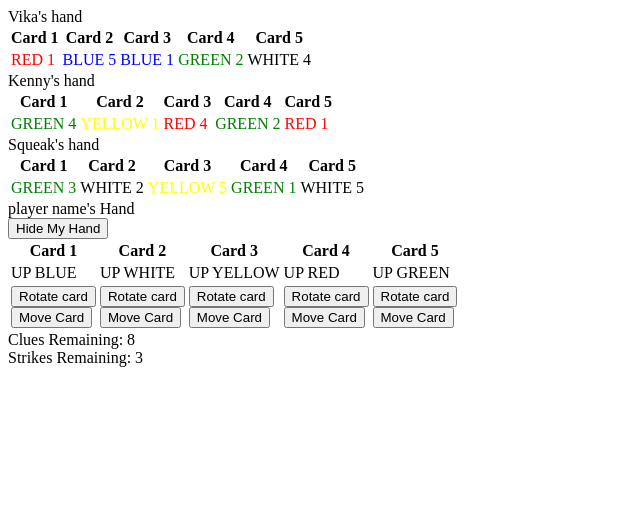
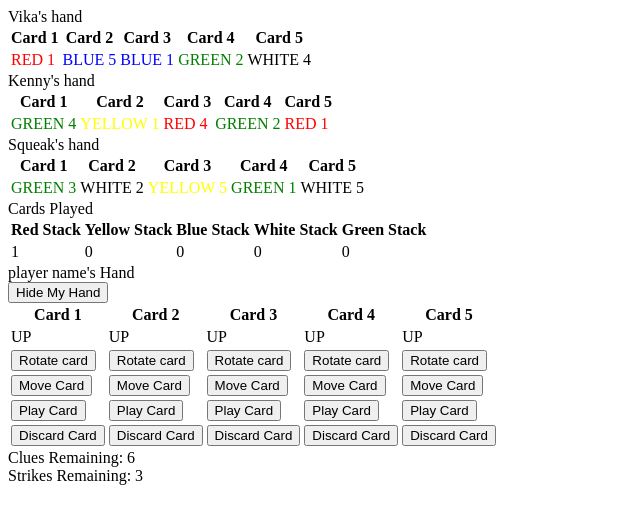
Before and after one commit to ChuckBTaylor/hanabi-frontend, an Angular app: page / in a window 1280 px wide. Shown: the top 524 px of the page, without its empty margins (0-640 px from the left). Built offline with nearby package versions, Linux system fonts and the light colour scheme.

Commit message:
adding inter component logic

```diff
--- a/src/app/components/Cards/my-card.component.html
+++ b/src/app/components/Cards/my-card.component.html
@@ -1,3 +1,3 @@
 <div class='my-card'>
-    {{cardOrientation}} {{cardColor}}
+    {{cardOrientation}}
 </div>
--- a/src/app/components/Hands/my-hand.component.html
+++ b/src/app/components/Hands/my-hand.component.html
@@ -1,31 +1,54 @@
-<div class='my-hand'>
-    <div class='my-hand-header'>
-        {{myName}}'s Hand
-    </div>
-    <div class='my-hand-body'>
-    <button (click)='toggleHand()'>{{showHand ? "Hide My Hand" : "Show My Hand"}}</button>
-       <table class='my-hand-table' *ngIf='showHand && myCards && myCards.length'>
+<div class="my-hand">
+  <div class="my-hand-header">{{ myName }}'s Hand</div>
+  <div class="my-hand-body">
+    <button (click)="toggleHand()">
+      {{ showHand ? "Hide My Hand" : "Show My Hand" }}
+    </button>
+    <table class="my-hand-table" *ngIf="showHand && myCards && myCards.length">
       <thead>
         <tr>
-                   <th *ngFor="let card of myCards; let i = index" [attr.data-index]="i">{{'Card ' + (1 + i)}}</th>
+          <th *ngFor="let card of myCards; let i = index" [attr.data-index]="i">
+            {{ "Card " + (1 + i) }}
+          </th>
         </tr>
       </thead>
       <tbody>
         <tr>
           <td *ngFor="let card of myCards">
-                        <my-card [cardOrientation]='card.cardOrientation' [cardColor]='card.cardColor' [cardNumber]='card.cardNumber'></my-card>
+            <my-card
+              [cardOrientation]="card.cardOrientation"
+              [cardColor]="card.cardColor"
+              [cardNumber]="card.cardNumber"
+            ></my-card>
           </td>
         </tr>
       </tbody>
       <tfoot>
         <tr>
           <td *ngFor="let card of myCards; let i = index" [attr.data-index]="i">
-                       <button (click)='rotateCard(i)'>
+            <button (click)="rotateCard(i)">
               Rotate card
             </button>
-                       <br/>
-                       <button (click)='moveCard(i)'>
+          </td>
+        </tr>
+        <tr>
+          <td *ngFor="let card of myCards; let i = index" [attr.data-index]="i">
+            <button (click)="moveCard(i)">
               Move Card
+            </button>
+          </td>
+        </tr>
+        <tr *ngIf="myTurn">
+          <td *ngFor="let card of myCards; let i = index" [attr.data-index]="i">
+            <button (click)="playCardClick(card)">
+              Play Card
+            </button>
+          </td>
+        </tr>
+        <tr *ngIf="myTurn">
+          <td *ngFor="let card of myCards; let i = index" [attr.data-index]="i">
+            <button (click)="discardCardClick(card)">
+              Discard Card
             </button>
           </td>
         </tr>
--- a/src/app/components/Hands/my-hand.component.ts
+++ b/src/app/components/Hands/my-hand.component.ts
@@ -1,23 +1,40 @@
-import { Component, Input, OnInit } from '@angular/core';
+import { Component, Input, OnInit, OnChanges, Output, EventEmitter } from '@angular/core';
 import { MyCardComponent } from '../Cards/my-card.component';
-import { CardNumber, CardColor } from 'src/app/models/Card/card.model';
+import { CardNumber, CardColor, ICard } from 'src/app/models/Card/card.model';
 import { CardOrientation, IMyCard } from 'src/app/models/Card/my-card.model';
 
 @Component({
     selector: 'my-hand',
     templateUrl: './my-hand.component.html'
 })
-export class MyHandComponent implements OnInit {
+export class MyHandComponent implements OnInit, OnChanges {
     myName: string = "player name";
     showHand: boolean = true;
     @Input() myCards: IMyCard[] = [];
+    myTurn: boolean = true;
+    @Output() playCard: EventEmitter<ICard> = new EventEmitter<ICard>();
+    @Output() discardCard: EventEmitter<ICard> = new EventEmitter<ICard>();
 
     ngOnInit(): void {
-        this.myCards.map(card => card.cardOrientation = CardOrientation.UP);
-    }
+        this.turnAllCardsUp();
+        console.log(this.myCards);
+    };
+
+    ngOnChanges(): void {
+        this.turnAllCardsUp();
+        console.log(this.myCards);
+    };
 
     toggleHand(): void {
         this.showHand = !this.showHand;
+    };
+
+    playCardClick(card: ICard): void {
+        this.playCard.emit(card);
+    };
+
+    discardCardClick(card: ICard) {
+        this.discardCard.emit(card);
     };
 
     rotateCard(i: number): void {
@@ -51,6 +68,10 @@ export class MyHandComponent implements OnInit {
 
         newPositionNumber -= 1;
         this.myCards.splice(newPositionNumber, 0, this.myCards.splice(i, 1)[0]);
+    };
+
+    turnAllCardsUp(): void {
+        this.myCards.map(card => card.cardOrientation = CardOrientation.UP);
     }
 
 }
--- a/src/app/components/Table/play-area.component.html
+++ b/src/app/components/Table/play-area.component.html
@@ -0,0 +1,35 @@
+<div class="play-area">
+  Cards Played
+  <table class="play-area-table">
+    <thead>
+      <th>Red Stack</th>
+      <th>Yellow Stack</th>
+      <th>Blue Stack</th>
+      <th>White Stack</th>
+      <th>Green Stack</th>
+      <th *ngIf="showRainbowStack">Rainbow Stack</th>
+    </thead>
+    <tbody>
+      <tr>
+        <td [style.color]="red" [title]='"red " + redStack.length'>
+          {{ redStack.length }}
+        </td>
+        <td [style.color]="Yellow" [title]='"yellow " + yellowStack.length'>
+          {{ yellowStack.length }}
+        </td>
+        <td [style.color]="blue" [title]='"blue " + blueStack.length'>
+          {{ blueStack.length }}
+        </td>
+        <td [style.color]="black" [title]='"white " + whiteStack.length'>
+          {{ whiteStack.length }}
+        </td>
+        <td [style.color]="green" [title]='"green " + greenStack.length'>
+          {{ greenStack.length }}
+        </td>
+        <td *ngIf='showRainbowStack' [style.color]="green" [title]='"rainbow " + rainbowStack.length'>
+          {{ greenStack.length }}
+        </td>
+      </tr>
+    </tbody>
+  </table>
+</div>
--- a/src/app/components/Table/play-area.component.ts
+++ b/src/app/components/Table/play-area.component.ts
@@ -1,6 +1,6 @@
-import { Component } from "@angular/core";
+import { Component, Input } from "@angular/core";
 import { IPlayArea } from 'src/app/models/Table/play-area.model';
-import { ICard, CardColor } from 'src/app/models/Card/card.model';
+import { ICard, CardColor, CardNumber } from 'src/app/models/Card/card.model';
 import { IcuPlaceholder } from '@angular/compiler/src/i18n/i18n_ast';
 
 @Component({
@@ -9,16 +9,22 @@ import { IcuPlaceholder } from '@angular/compiler/src/i18n/i18n_ast';
 })
 export class PlayAreaComponent implements IPlayArea {
 
-    redStack: ICard[];
-    whiteStack: ICard[];
-    yellowStack: ICard[];
-    blueStack: ICard[];
-    greenStack: ICard[];
-    rainbowStack: ICard[];
+    redStack: ICard[] = [{
+        cardNumber: CardNumber.ONE,
+        cardColor: CardColor.RED
+    }];
+    whiteStack: ICard[] = [];
+    yellowStack: ICard[] = [];
+    blueStack: ICard[] = [];
+    greenStack: ICard[] = [];
+    rainbowStack: ICard[] = [];
+    @Input() showRainbowStack: boolean;
 
     playCard(card: ICard): boolean {
         let stack: ICard[] = this.getProperStack(card.cardColor);
-        //TODO left off here!
+        if(card.cardNumber !== stack.length + 1)
+            return false;
+        stack.push(card);
         return true;
     }
 
--- a/src/app/components/Table/table.component.html
+++ b/src/app/components/Table/table.component.html
@@ -3,15 +3,21 @@
     <their-hand [theirName]="hand.theirName" [theirCards]="hand.theirCards">
     </their-hand>
   </div>
-  <div class='garbage-area-holder' *ngIf='hasDiscardedCards()' >
+  <div class="play-area-holder">
+    <play-area [showRainbowStack]="playingWithRainbow"></play-area>
+  </div>
+  <div class="my-hand-holder">
+    <my-hand [myCards]="myHand" (playCard)="onPlayCard($event)" (discardCard)="onDiscardCard($event)"></my-hand>
+  </div>
+  <div class="garbage-area-holder" *ngIf="hasDiscardedCards()">
     Discarded Cards:
-    <garbage-area [discardedCards]='discardedCards'></garbage-area>
+    <garbage-area [discardedCards]="discardedCards"></garbage-area>
   </div>
-  <div class='my-hand-holder'>
-    <my-hand [myCards]='myHand'></my-hand>
-  </div>
-  <div class='game-info-holder'>
-    <game-info [cluesRemaining]='cluesRemaining' [strikesRemaining]='strikesRemaining'>
+  <div class="game-info-holder">
+    <game-info
+      [cluesRemaining]="cluesRemaining"
+      [strikesRemaining]="strikesRemaining"
+    >
     </game-info>
   </div>
 </div>
--- a/src/app/components/Table/table.component.ts
+++ b/src/app/components/Table/table.component.ts
@@ -1,15 +1,9 @@
-import { Component, OnInit } from "@angular/core";
+import { Component, OnInit, ViewChild } from "@angular/core";
 import { PlayAreaComponent } from "./play-area.component";
-import { GarbageAreaComponent } from "./garbage-area.component";
-import { GameInfoComponent } from "./game-info.component";
-import { MyHandComponent } from "../Hands/my-hand.component";
-import { TheirHandComponent } from "../Hands/their-hand.component";
 import { ICard } from "src/app/models/Card/card.model";
 import { CardColor, CardNumber } from "../../models/Card/card.model";
-import { CardOrientation } from "../../models/Card/my-card.model";
-import { IMyCard } from 'src/app/models/Card/my-card.model';
 import { ITheirHand } from 'src/app/models/Hand/their-hand.model';
-import { ObjectUnsubscribedError } from 'rxjs';
+import { isGeneratedFile } from '@angular/compiler/src/aot/util';
 
 @Component({
   selector: "hanabi-table",
@@ -17,18 +11,19 @@ import { ObjectUnsubscribedError } from 'rxjs';
 })
 export class TableComponent implements OnInit {
 
-  playArea: PlayAreaComponent;
+  @ViewChild(PlayAreaComponent, { static: false }) playArea: PlayAreaComponent;
   discardedCards: ICard[] = [];
   cluesRemaining: number;
   strikesRemaining: number;
-  myHand: ICard[];
-  theirHands: ITheirHand[];
-  deck: ICard[];
+  myHand: ICard[] = [];
+  theirHands: ITheirHand[] = [];
+  deck: ICard[] = [];
+  playingWithRainbow: boolean = false;
 
   ngOnInit(): void {
-    this.cluesRemaining = 8;
+    this.cluesRemaining = 6;
     this.strikesRemaining = 3;
-    this.deck = this.generateNewDeck(false);
+    this.deck = this.generateNewDeck(this.playingWithRainbow);
     this.myHand = this.initializeHand(5);
     this.theirHands = [
       {
@@ -46,8 +41,28 @@ export class TableComponent implements OnInit {
     ]
   }
 
-  hasDiscardedCards() : boolean {
-    return (this.discardedCards.length > 0);
+  onPlayCard(card: ICard): void {
+    console.log(card);
+    if (!this.playArea.playCard(card)) {
+      this.loseStrike();
+    }
+  }
+
+  onDiscardCard(card: ICard): void {
+    if (this.cluesRemaining < 8)
+      this.cluesRemaining += 1;
+  }
+
+  hasDiscardedCards(): boolean {
+    return (!!this.discardedCards.length);
+  }
+
+  loseStrike(): void {
+    this.strikesRemaining -= 1;
+    if (this.strikesRemaining === 0) {
+      alert("You've lost! New game!")
+      this.ngOnInit();
+    }
   }
 
 
@@ -59,12 +74,12 @@ export class TableComponent implements OnInit {
           let cards: ICard[] = [];
 
           let i = 2;
-          if(number === "ONE")
+          if (number === "ONE")
             i = 3;
-          if(number === "FIVE")
+          if (number === "FIVE")
             i = 1;
 
-          for(;i > 0; i--){
+          for (; i > 0; i--) {
             cards.push({
               cardNumber: CardNumber[number],
               cardColor: CardColor[color]
@@ -75,9 +90,9 @@ export class TableComponent implements OnInit {
     });
   }
 
-  initializeHand(size: number) : ICard[] {
+  initializeHand(size: number): ICard[] {
     let myNewHand: ICard[] = [];
-    for(let i = 0; i < size; i++){
+    for (let i = 0; i < size; i++) {
       let index = Math.floor(Math.random() * this.deck.length);
       let removedCard: ICard = this.deck.splice(index, 1)[0];
       myNewHand.push(removedCard);
```
Lines whose indentation alone changed are shown as unchanged.
